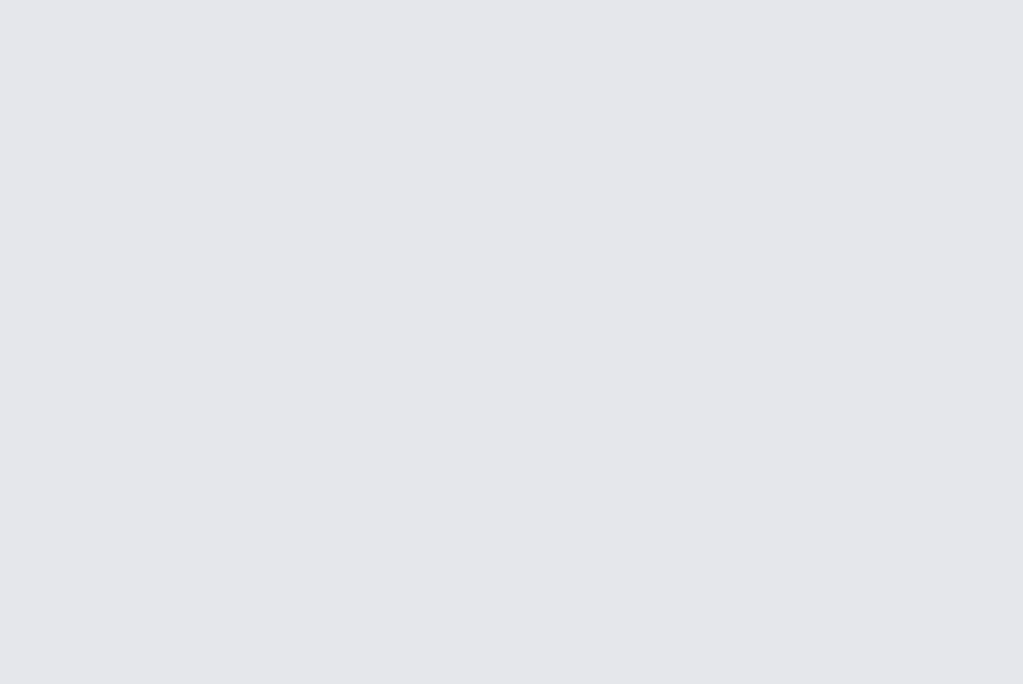
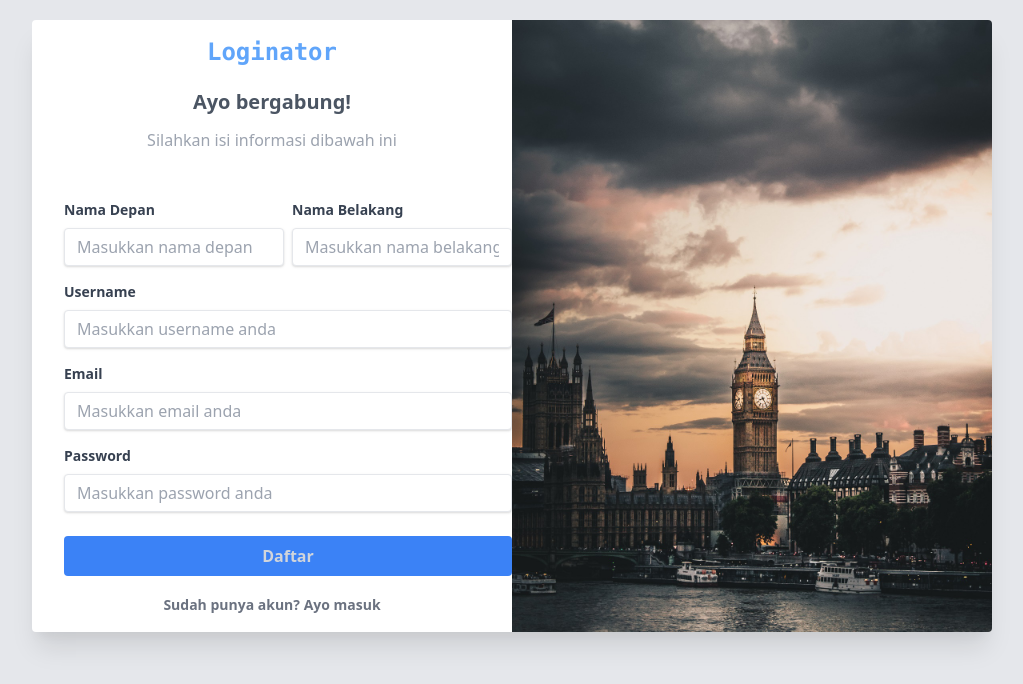
Before and after one commit to andrealfian420/loginator-frontend, a React (Create React App) app: page /register in a window 1280 px wide. Shown: the top 684 px of the page, without its empty margins (128-1151 px from the left). Built offline with nearby package versions, Linux system fonts and the light colour scheme.

Commit message:
Finish creating register page and it's components

```diff
--- a/src/App.js
+++ b/src/App.js
@@ -2,12 +2,14 @@ import { BrowserRouter as Router, Route } from 'react-router-dom';
 
 // Pages
 import Login from './pages/Login';
+import Register from './pages/Register';
 
 function App() {
   return (
     <Router>
       <div className="w-full md:w-3/4 mt-5 rounded overflow-hidden shadow-xl bg-white grid grid-cols-6">
         <Route exact path="/" component={Login} />
+        <Route path="/register" component={Register} />
       </div>
     </Router>
   );
--- /dev/null
+++ b/src/components/RegisterForm.js
@@ -0,0 +1,89 @@
+const RegisterForm = () => {
+  return (
+    <div className="flex justify-center items-center xl:block">
+      <form className="md:mx-4 w-full max-w-md mt-12 mb-4">
+        <div className="grid grid-cols-6 gap-x-2 mb-4">
+          <div className="col-span-3">
+            <label
+              for="firstName"
+              className="block text-gray-700 text-sm font-bold mb-2"
+            >
+              Nama Depan
+            </label>
+            <input
+              type="text"
+              className="shadow appearance-none border rounded w-full py-2 px-3 text-gray-700 leading-tight focus:outline-none focus:shadow-outline"
+              placeholder="Masukkan nama depan"
+              id="firstName"
+            />
+          </div>
+          <div className="col-span-3">
+            <label
+              for="lastName"
+              className="block text-gray-700 text-sm font-bold mb-2"
+            >
+              Nama Belakang
+            </label>
+            <input
+              type="text"
+              className="shadow appearance-none border rounded w-full py-2 px-3 text-gray-700 leading-tight focus:outline-none focus:shadow-outline"
+              placeholder="Masukkan nama belakang"
+              id="lastName"
+            />
+          </div>
+        </div>
+        <div className="mb-4">
+          <label
+            for="username"
+            className="block text-gray-700 text-sm font-bold mb-2"
+          >
+            Username
+          </label>
+          <input
+            type="text"
+            className="shadow appearance-none border rounded w-full py-2 px-3 text-gray-700 leading-tight focus:outline-none focus:shadow-outline"
+            placeholder="Masukkan username anda"
+            id="username"
+          />
+        </div>
+        <div className="mb-4">
+          <label
+            for="email"
+            className="block text-gray-700 text-sm font-bold mb-2"
+          >
+            Email
+          </label>
+          <input
+            type="email"
+            className="shadow appearance-none border rounded w-full py-2 px-3 text-gray-700 leading-tight focus:outline-none focus:shadow-outline"
+            placeholder="Masukkan email anda"
+            id="email"
+          />
+        </div>
+        <div className="mb-2">
+          <label
+            for="password"
+            className="block text-gray-700 text-sm font-bold mb-2"
+          >
+            Password
+          </label>
+          <input
+            type="password"
+            className="shadow appearance-none border rounded w-full py-2 px-3 text-gray-700 leading-tight focus:outline-none focus:shadow-outline"
+            placeholder="Masukkan password anda"
+            id="password"
+          />
+        </div>
+
+        <button
+          type="submit"
+          className="w-full p-2 mt-4 font-semibold bg-blue-500 hover:bg-blue-400 text-gray-300 rounded"
+        >
+          Daftar
+        </button>
+      </form>
+    </div>
+  );
+};
+
+export default RegisterForm;
--- /dev/null
+++ b/src/components/RegisterLeftSection.js
@@ -0,0 +1,25 @@
+import { Link } from 'react-router-dom';
+import LoginatorSign from './LoginatorSign';
+import WelcomeSign from './WelcomeSign';
+import RegisterForm from './RegisterForm';
+
+const RegisterLeftSection = () => {
+  return (
+    <div className="col-span-6 xl:col-span-3 p-4">
+      <LoginatorSign />
+      <WelcomeSign currentPage="register" />
+      <RegisterForm />
+
+      <div className="text-center">
+        <Link
+          to="/"
+          className="text-sm text-gray-500 hover:text-gray-700 font-semibold cursor-pointer"
+        >
+          Sudah punya akun? Ayo masuk
+        </Link>
+      </div>
+    </div>
+  );
+};
+
+export default RegisterLeftSection;
--- /dev/null
+++ b/src/pages/Register.js
@@ -0,0 +1,18 @@
+import { useEffect } from 'react';
+import RegisterLeftSection from '../components/RegisterLeftSection';
+import ImageRightSection from '../components/ImageRightSection';
+
+const Register = () => {
+  useEffect(() => {
+    document.title = 'Register';
+  });
+
+  return (
+    <>
+      <RegisterLeftSection />
+      <ImageRightSection />
+    </>
+  );
+};
+
+export default Register;
```
